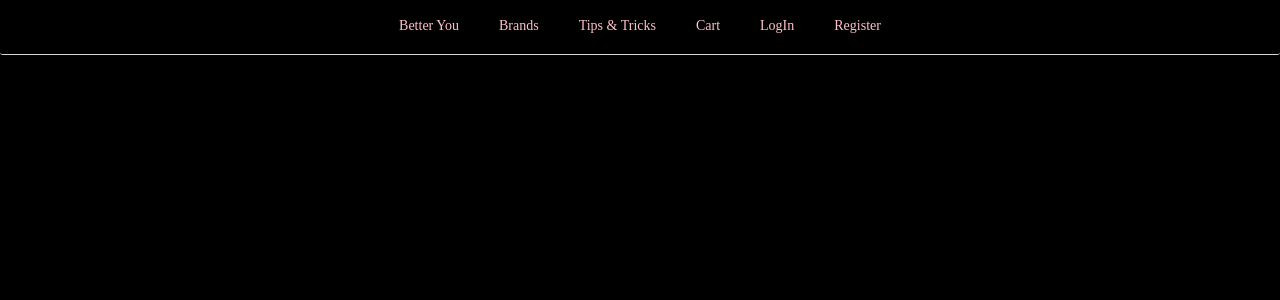
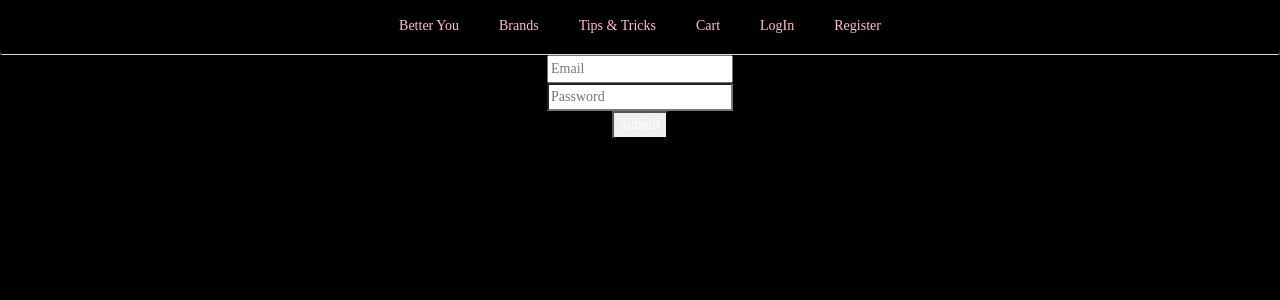
Before and after one commit to AdamVarden/BetterYou, a React (Create React App) app: page /login in a window 1280 px wide. Shown: the top 300 px of the page. Built offline with nearby package versions, Linux system fonts and the light colour scheme.

Commit message:
LogIn page

```diff
--- a/src/User/routes/login.js
+++ b/src/User/routes/login.js
@@ -1,12 +1,42 @@
 import React from 'react';
-import 'bootstrap/dist/css/bootstrap.min.css';
 
-
-class LogIn extends React.Component {
+class LogIn extends React.Component{
+    state = {
+        email: '',
+        password: '',
+    };
+    change = (e)=> {
+        this.setState({
+            [e.target.name]: e.target.value
+        });
+    };
+    onSubmit = e => {
+        e.preventDefault();
+        console.log(this.state);
+    }
     render (){
         return (
-            <h1> LogIn</h1>
-        )
+            <form>
+                <input
+                    name="email"
+                    placeholder="Email"
+                    value={this.state.email}
+                    //onChange={e => this.setState({email: e.target.value})}
+                    onChange={e => this.change(e)}
+                />
+                <br />
+                <input
+                    name="password"
+                    type='password'
+                    placeholder="Password"
+                    value={this.state.password}
+                    //onChange={e => this.setState({password: e.target.value})}
+                    onChange={e => this.change(e)}
+                />
+                <br />
+                <button onClick={e => this.onSubmit(e)}>Submit</button>
+            </form>
+        );
     }
 }
 export default LogIn;
```
